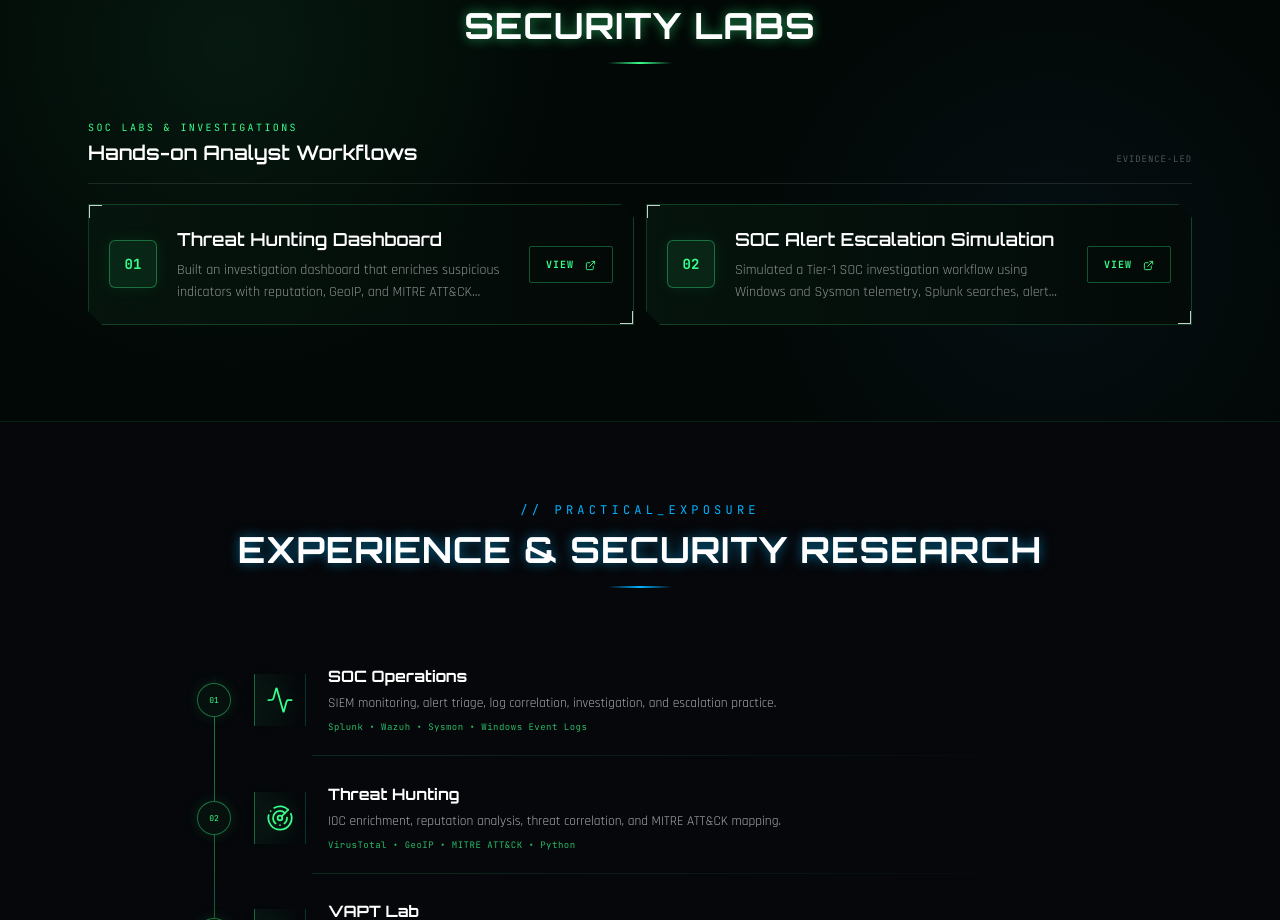
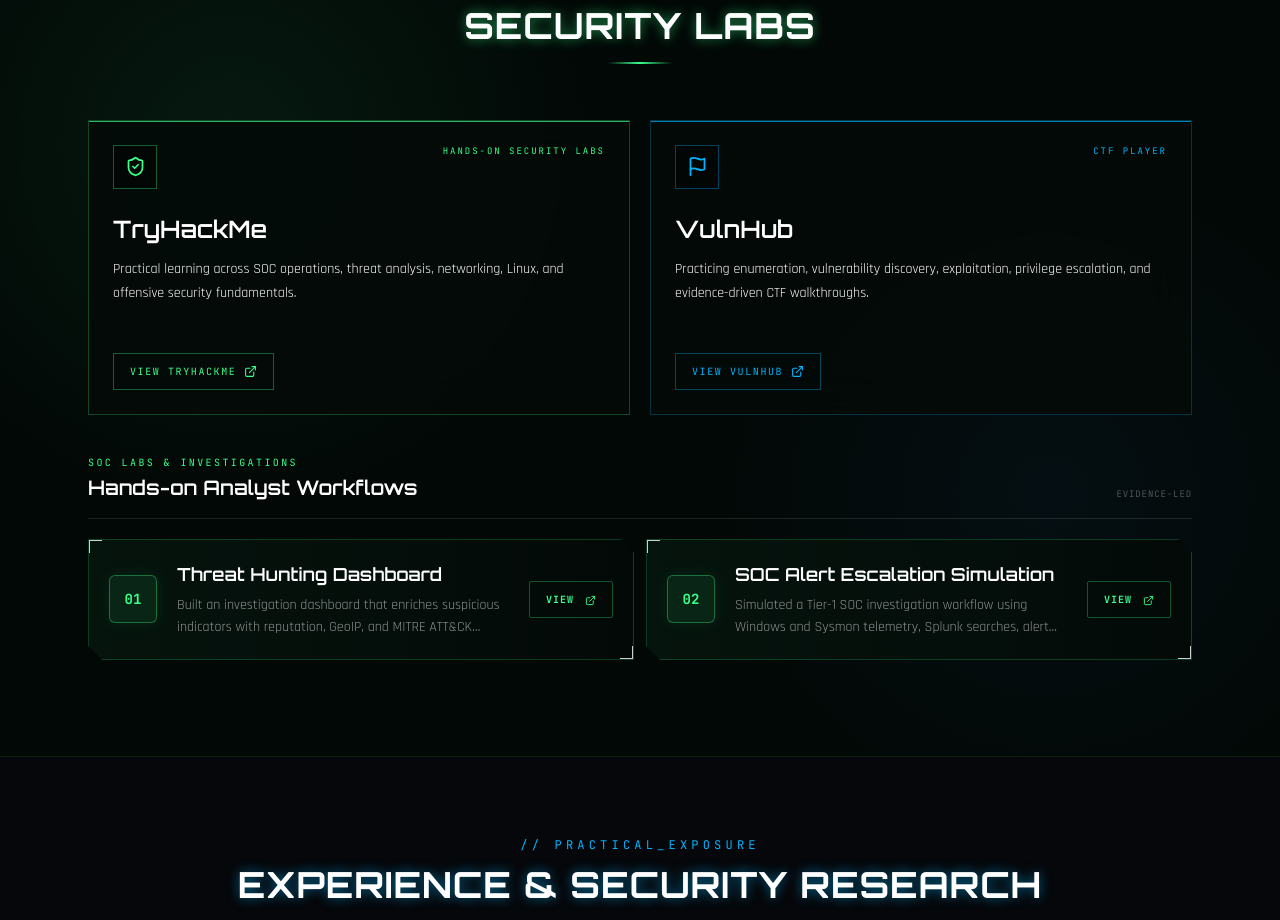
Before and after one commit to vasanth-void-0x/VASANTH-portfolio, a Next.js app: page / in a window 1280 px wide. Shown: the part 5600-6520 px from the top of the page. Built offline with nearby package versions, Linux system fonts and the light colour scheme.

Commit message:
Add TryHackMe and VulnHub lab cards

```diff
--- a/components/Projects.tsx
+++ b/components/Projects.tsx
@@ -3,6 +3,7 @@
 // Project showcase: 6 cybersecurity builds + 3 AI security builds.
 
 import { useState } from "react";
+import { ExternalLink, Flag, ShieldCheck } from "lucide-react";
 import SectionHeading from "./SectionHeading";
 import ProjectCard from "./ProjectCard";
 import CaseStudyModal from "./CaseStudyModal";
@@ -139,6 +140,27 @@
 const engineeringIds = ["dfir-copilot", "itrap", "chain-guard"];
 const labIds = ["threat-hunting-dashboard", "soc-alert-escalation"];
 
+const labPlatforms = [
+  {
+    title: "TryHackMe",
+    role: "Hands-on Security Labs",
+    description: "Practical learning across SOC operations, threat analysis, networking, Linux, and offensive security fundamentals.",
+    href: "https://tryhackme.com/",
+    cta: "View TryHackMe",
+    icon: ShieldCheck,
+    accent: "neon",
+  },
+  {
+    title: "VulnHub",
+    role: "CTF Player",
+    description: "Practicing enumeration, vulnerability discovery, exploitation, privilege escalation, and evidence-driven CTF walkthroughs.",
+    href: "https://www.vulnhub.com/",
+    cta: "View VulnHub",
+    icon: Flag,
+    accent: "volt",
+  },
+] as const;
+
 const selectProjects = (ids: string[]) => ids.map((id) => projectById[id]).filter(Boolean);
 
 export default function Projects() {
@@ -224,6 +246,51 @@
       <div className="relative z-10 mx-auto max-w-6xl px-6 py-24">
         <SectionHeading eyebrow="// HANDS_ON_SECURITY_OPERATIONS" title="Security Labs" accent="neon" />
 
+        <div className="mt-10 grid gap-5 md:grid-cols-2">
+          {labPlatforms.map((platform) => {
+            const Icon = platform.icon;
+            const isNeon = platform.accent === "neon";
+
+            return (
+              <article
+                key={platform.title}
+                className={`group relative overflow-hidden border bg-[#040b08]/90 p-6 backdrop-blur-xl transition-all duration-300 hover:-translate-y-1 ${
+                  isNeon
+                    ? "border-neon/25 hover:border-neon/60 hover:shadow-neon-glow"
+                    : "border-volt/25 hover:border-volt/60 hover:shadow-[0_0_28px_rgba(59,130,246,0.16)]"
+                }`}
+              >
+                <div className={`absolute inset-x-0 top-0 h-px ${isNeon ? "bg-neon/70" : "bg-volt/70"}`} />
+                <div className="flex items-start justify-between gap-4">
+                  <div className={`flex h-11 w-11 items-center justify-center border bg-black/30 ${isNeon ? "border-neon/35 text-neon" : "border-volt/35 text-volt"}`}>
+                    <Icon size={21} aria-hidden="true" />
+                  </div>
+                  <span className={`font-mono text-[9px] uppercase tracking-[0.22em] ${isNeon ? "text-neon" : "text-volt"}`}>
+                    {platform.role}
+                  </span>
+                </div>
+
+                <h3 className="mt-6 font-display text-2xl font-semibold text-white">{platform.title}</h3>
+                <p className="mt-3 min-h-[4.5rem] text-sm leading-6 text-white/58">{platform.description}</p>
+
+                <a
+                  href={platform.href}
+                  target="_blank"
+                  rel="noopener noreferrer"
+                  className={`mt-6 inline-flex items-center gap-2 border px-4 py-2.5 font-mono text-[10px] uppercase tracking-[0.16em] transition-colors ${
+                    isNeon
+                      ? "border-neon/35 text-neon hover:bg-neon/10"
+                      : "border-volt/35 text-volt hover:bg-volt/10"
+                  }`}
+                >
+                  {platform.cta}
+                  <ExternalLink size={13} aria-hidden="true" />
+                </a>
+              </article>
+            );
+          })}
+        </div>
+
         <div className="mt-10">
           <div className="mb-5 flex items-end justify-between border-b border-white/10 pb-4">
             <div>
```
